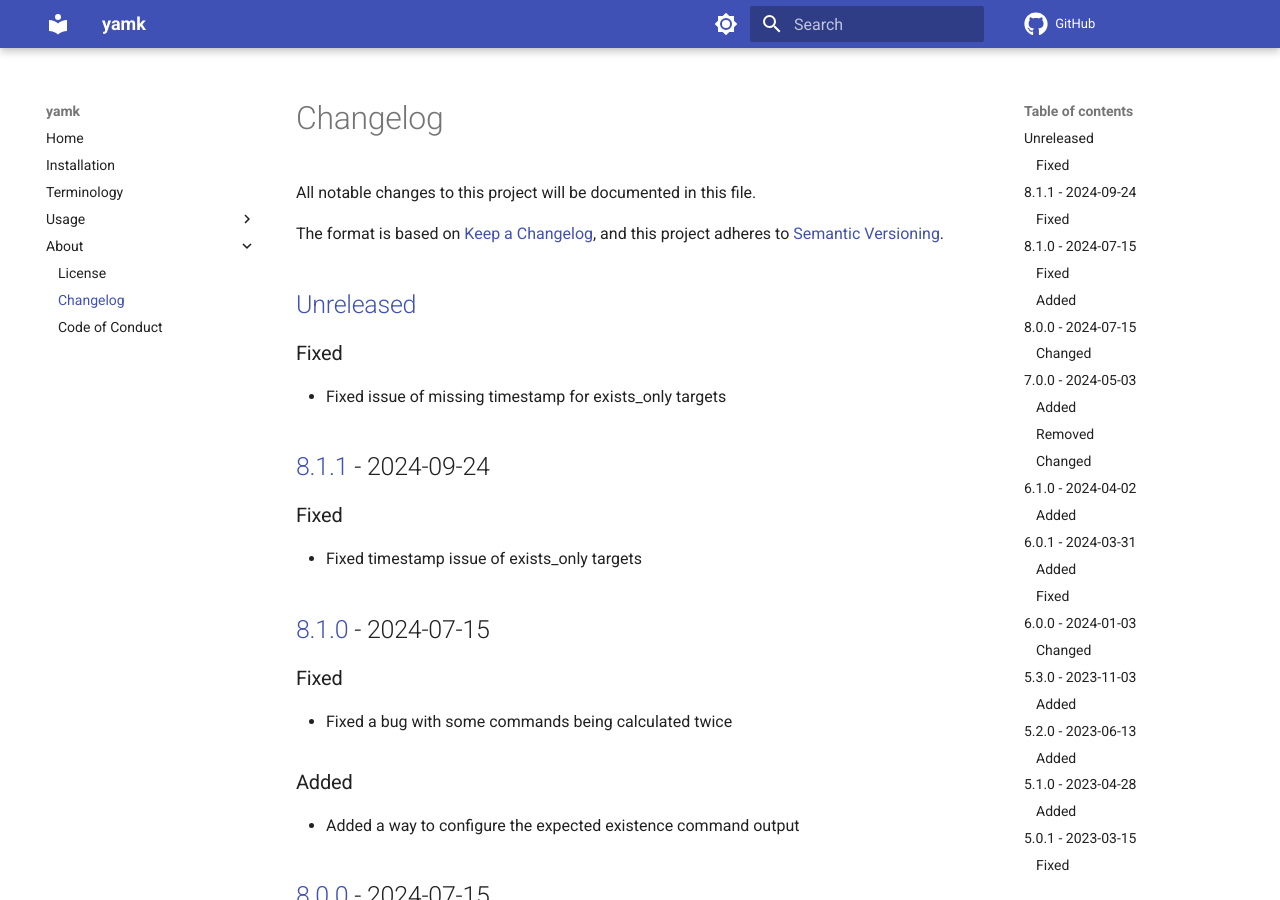
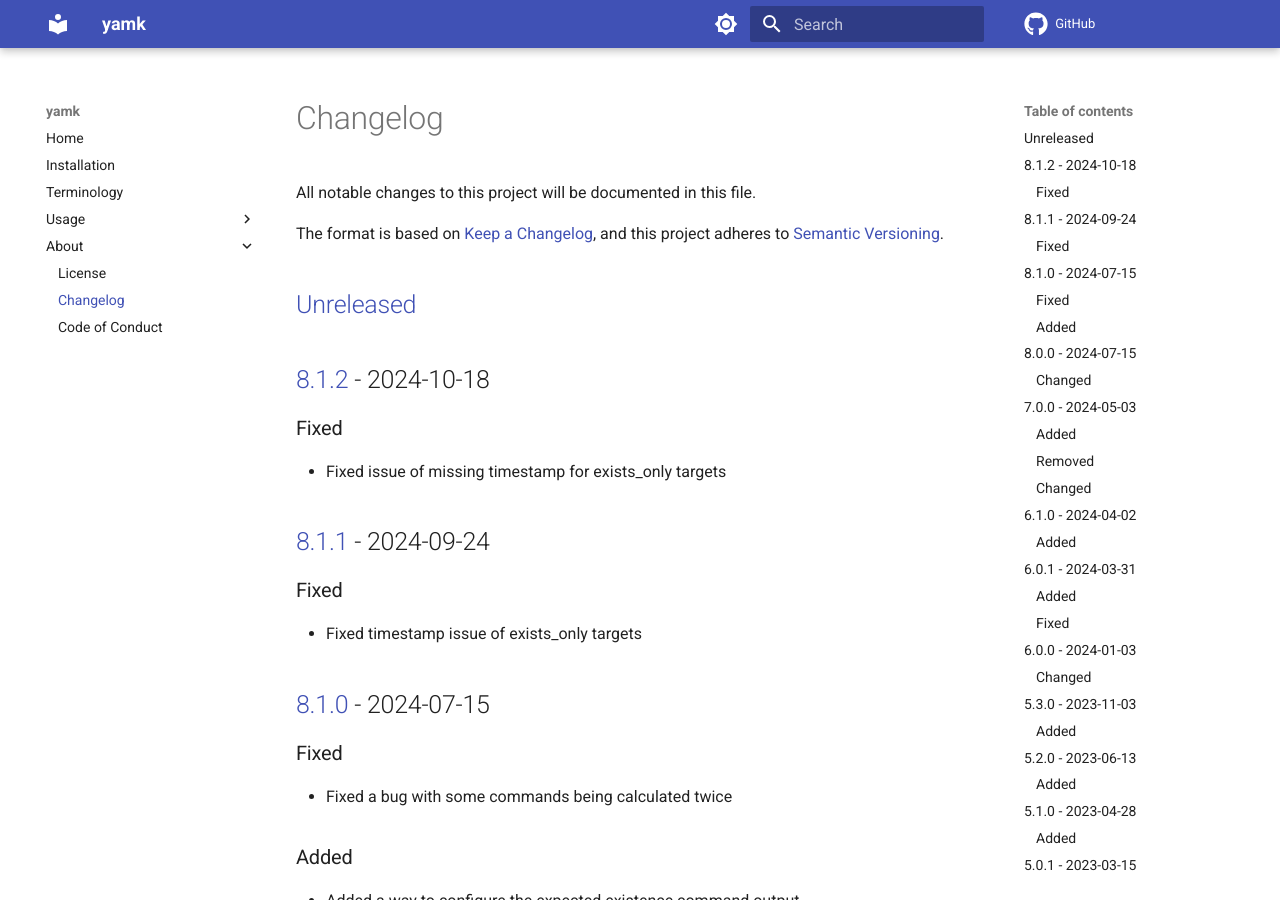
Before and after one commit to spapanik/yamk, an MkDocs documentation site: the page built from docs/CHANGELOG.md, in a window 1280 px wide and 900 px high. Built offline with MkDocs 1.6.1 and Material for MkDocs 9.7.7, drawn with Linux system fonts in a browser that asks for light colours; comment, search, counter and statistics services are not loaded.

Commit message:
🔖 Bump version

```diff
--- a/docs/CHANGELOG.md
+++ b/docs/CHANGELOG.md
@@ -5,6 +5,8 @@ All notable changes to this project will be documented in this file.
 The format is based on [Keep a Changelog], and this project adheres to [Semantic Versioning].
 
 ## [Unreleased]
+
+## [8.1.2] - 2024-10-18
 
 ### Fixed
 
@@ -474,7 +476,8 @@ The format is based on [Keep a Changelog], and this project adheres to [Semantic
 
 [Keep a Changelog]: https://keepachangelog.com/en/1.0.0/
 [Semantic Versioning]: https://semver.org/spec/v2.0.0.html
-[Unreleased]: https://github.com/spapanik/yamk/compare/v8.1.1...main
+[Unreleased]: https://github.com/spapanik/yamk/compare/v8.1.2...main
+[8.1.2]: https://github.com/spapanik/yamk/compare/v8.1.1...v8.1.2
 [8.1.1]: https://github.com/spapanik/yamk/compare/v8.1.0...v8.1.1
 [8.1.0]: https://github.com/spapanik/yamk/compare/v8.0.0...v8.1.0
 [8.0.0]: https://github.com/spapanik/yamk/compare/v7.0.0...v8.0.0
--- a/src/yamk/__version__.py
+++ b/src/yamk/__version__.py
@@ -1 +1 @@
-__version__ = "8.1.1"
+__version__ = "8.1.2"
```
